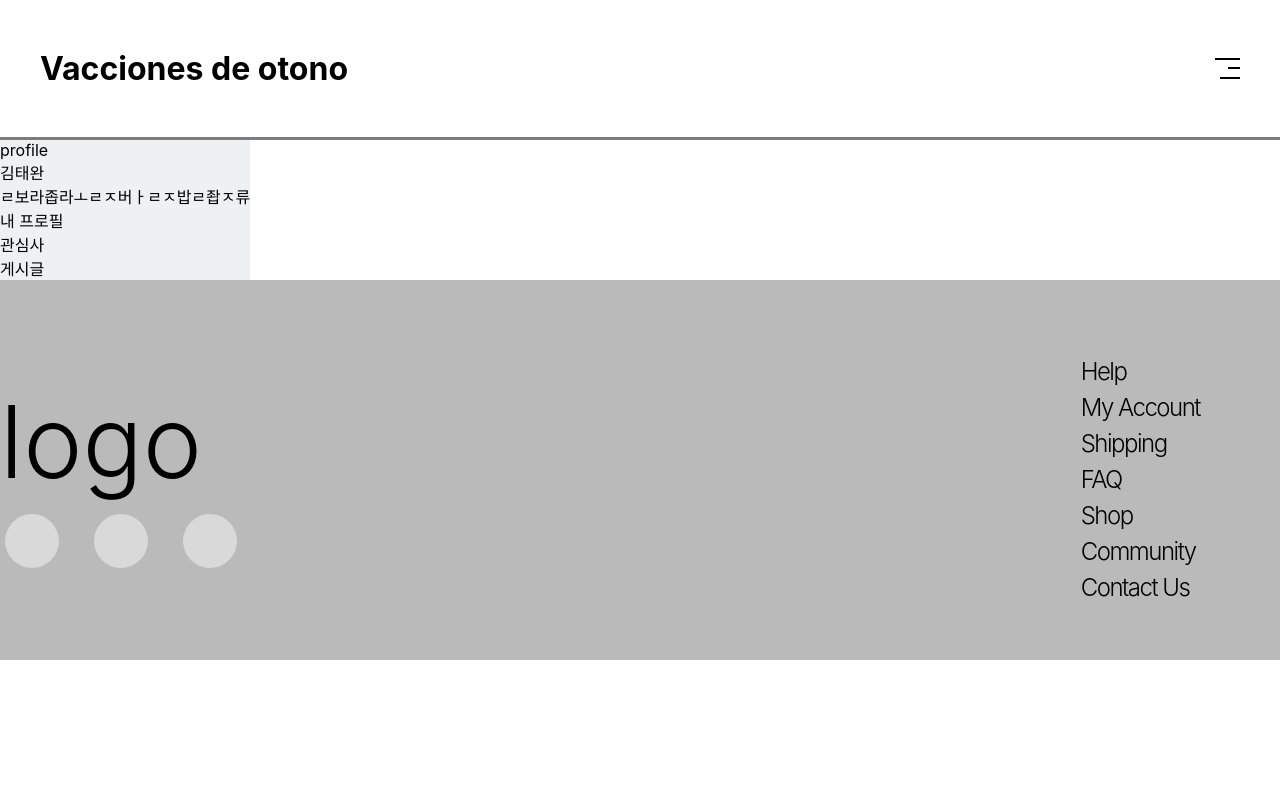
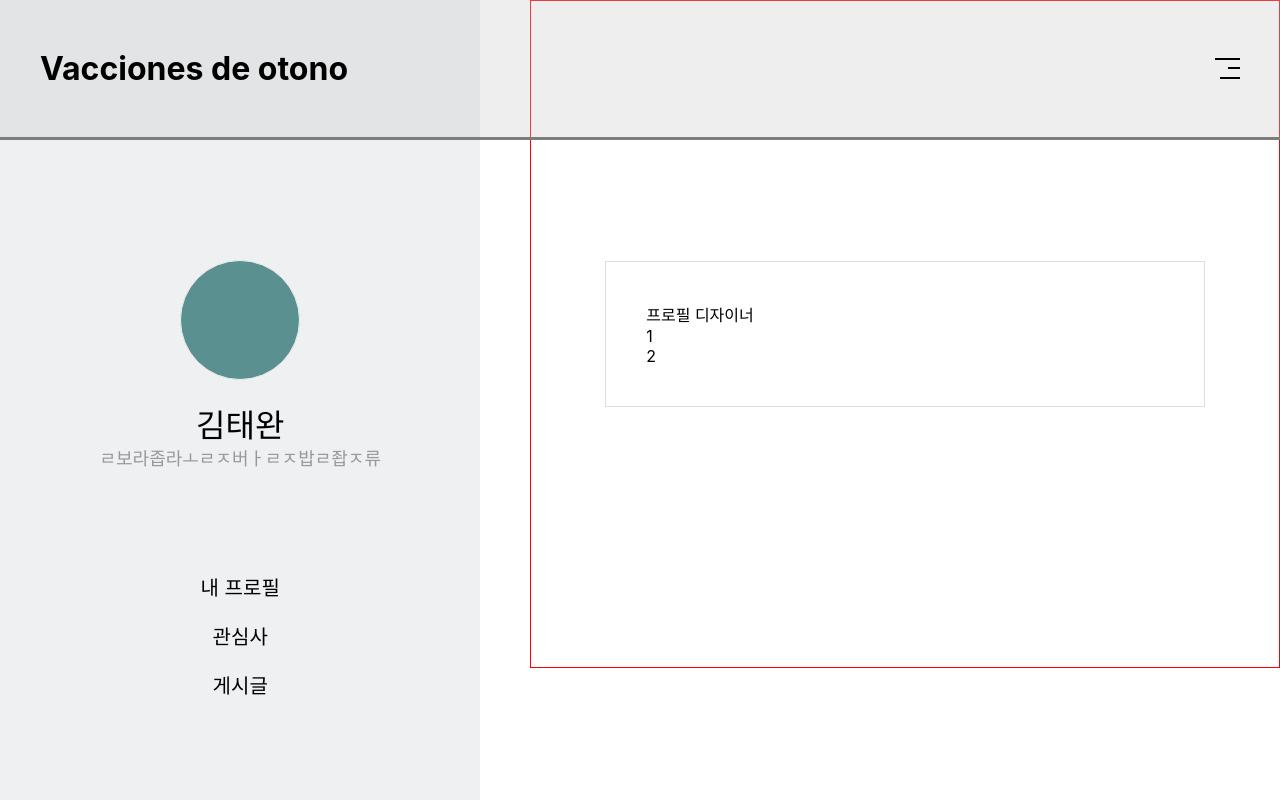
Before and after one commit to fall-vacation/front, a Next.js app: page /mypage in a window 1280 px wide. Shown: the top 800 px of the page. Built offline with nearby package versions, Linux system fonts and the light colour scheme.

Commit message:
마이페이지 틀추가

```diff
--- a/components/common/Nav/index.tsx
+++ b/components/common/Nav/index.tsx
@@ -148,7 +148,7 @@ const div = {
     width: 100%;
     height: 14rem;
     padding: 4rem;
-    background-color: #fff;
+    background-color: rgba(200, 200, 200, 0.3);
     border-bottom: 3px solid #7d7d7d;
     z-index: 9999;
   `,
--- /dev/null
+++ b/components/pages/mypage/profile.tsx
@@ -0,0 +1,25 @@
+import styled from "styled-components";
+
+export default function MypageProfile() {
+  return (
+    <div.wrap>
+      <div>
+        <div>프로필 디자이너</div>
+        <div>1</div>
+        <div>2</div>
+      </div>
+    </div.wrap>
+  );
+}
+
+const div = {
+  wrap: styled.div`
+    display: flex;
+    justify-content: flex-start;
+    align-items: center;
+    width: 60rem;
+    padding: 4rem;
+
+    border: 1px solid #dedede;
+  `,
+};
--- a/pages/mypage.tsx
+++ b/pages/mypage.tsx
@@ -7,29 +7,31 @@ import { useEffect } from "react";
 import { useRouter } from "next/router";
 import PageContainer from "@/components/common/PageContainer";
 
+import MypageProfile from "@/components/pages/mypage/profile";
+
 export default function Mypage() {
   const router = useRouter();
   const FIXED_TABS = [
-    { title: "내 프로필", component: <div>1</div> },
-    { title: "관심사", component: <div>2</div> },
-    { title: "게시글", component: <div>3</div> },
+    { id: 0, title: "내 프로필", component: <MypageProfile /> },
+    { id: 1, title: "관심사", component: <div>2</div> },
+    { id: 2, title: "게시글", component: <div>3</div> },
   ];
 
   return (
-    <PageContainer>
+    <>
       <div.wrap>
         <div.left>
-          <div>profile</div>
-          <div>김태완</div>
-          <div>ㄹ보라좁라ㅗㄹㅈ버ㅏㄹㅈ밥ㄹ좝ㅈ류</div>
+          <div className="profile">{/* <Image src="" /> */}</div>
+          <div className="id">김태완</div>
+          <div className="desc">ㄹ보라좁라ㅗㄹㅈ버ㅏㄹㅈ밥ㄹ좝ㅈ류</div>
 
-          <ul>
+          <ul className="tabs">
             {FIXED_TABS.map((tab, i) => (
               <li
                 onClick={() =>
                   router.push({
                     pathname: router.pathname,
-                    query: { ...router.query, tab: tab.title },
+                    query: { ...router.query, id: tab.id },
                   })
                 }
                 key={i}
@@ -39,9 +41,9 @@ export default function Mypage() {
             ))}
           </ul>
         </div.left>
-        {/* <div.right>{FIXED_TABS.filter((el) => el.title === (router.query.tab as string))[0].component}</div.right> */}
+        <div.right>{router.query.id ? FIXED_TABS[router.query.id as any].component : FIXED_TABS[0].component}</div.right>
       </div.wrap>
-    </PageContainer>
+    </>
   );
 }
 
@@ -49,10 +51,59 @@ const div = {
   wrap: styled.div`
     display: flex;
     justify-content: space-between;
+    gap: 5rem;
   `,
   left: styled.div`
+    display: flex;
+    flex-direction: column;
+    align-items: center;
+    width: 50rem;
     height: 100%;
+    padding: 26rem 0;
     background-color: #eef0f2;
+    .profile {
+      width: 12rem;
+      height: 12rem;
+      background-color: #5a9090;
+      border-radius: 50%;
+      border: 1px solid #eee;
+      margin-bottom: 2rem;
+    }
+    .id {
+      font-size: 32px;
+      font-weight: 500;
+    }
+    .desc {
+      font-family: "Noto Sans KR";
+      font-style: normal;
+      font-weight: 400;
+      font-size: 18px;
+      line-height: 26px;
+      color: #999999;
+      margin-bottom: 10rem;
+    }
+    .tabs {
+      display: flex;
+      flex-direction: column;
+      align-items: center;
+      gap: 2rem;
+      li {
+        font-size: 2rem;
+        font-weight: 400;
+        cursor: pointer;
+        &:hover {
+          text-decoration: underline;
+        }
+      }
+    }
   `,
-  right: styled.div``,
+  right: styled.div`
+    display: flex;
+    flex-direction: column;
+    align-items: center;
+    padding: 26rem 0;
+    width: calc(100% - 50rem);
+    height: 100%;
+    border: 1px red solid;
+  `,
 };
```
